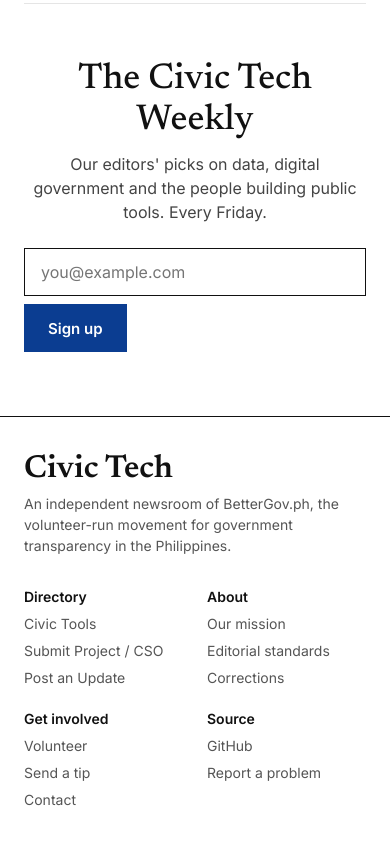
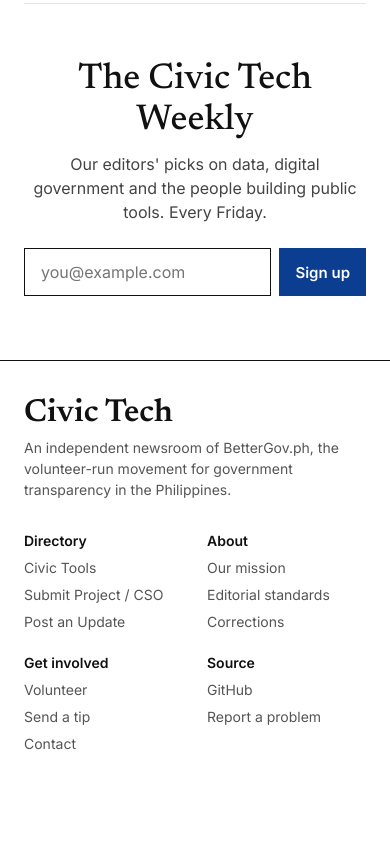
Before and after one commit to melmarj0nes23/civictech-ph, a React (Vite) app: page / in a window 390 px wide. Shown: the part 4278-5122 px from the top of the page. After the commit the page ends 5078 px from the top, so only its background shows below. Built offline with nearby package versions, Linux system fonts and the light colour scheme.

Commit message:
Keep newsletter email input and Sign up button on one row on mobile

```diff
--- a/src/index.css
+++ b/src/index.css
@@ -441,6 +441,10 @@ a:hover {
     display: none;
   }
 
+  .newsletter-submit {
+    padding: 0 16px !important;
+  }
+
   .directory-search {
     width: 100% !important;
     max-width: none !important;
--- a/src/pages/HomePage.tsx
+++ b/src/pages/HomePage.tsx
@@ -796,11 +796,12 @@ export function HomePage({
           </p>
           <form
             onSubmit={(e) => e.preventDefault()}
+            className="newsletter-form"
             style={{
               margin: '24px auto 0',
               maxWidth: 520,
               display: 'flex',
-              flexWrap: 'wrap',
+              flexWrap: 'nowrap',
               gap: 8,
               textAlign: 'left',
             }}
@@ -822,7 +823,8 @@ export function HomePage({
               type="email"
               placeholder={t.home.nlPlaceholder}
               style={{
-                flex: '1 1 260px',
+                flex: '1 1 0',
+                minWidth: 0,
                 minHeight: 48,
                 padding: '0 16px',
                 border: '1px solid #111',
@@ -832,13 +834,16 @@ export function HomePage({
             />
             <button
               type="submit"
+              className="newsletter-submit"
               style={{
+                flex: 'none',
                 minHeight: 48,
                 padding: '0 24px',
                 border: 0,
                 background: ACCENT,
                 color: '#fff',
                 font: '600 15px Inter, sans-serif',
+                whiteSpace: 'nowrap',
                 cursor: 'pointer',
               }}
             >
```
